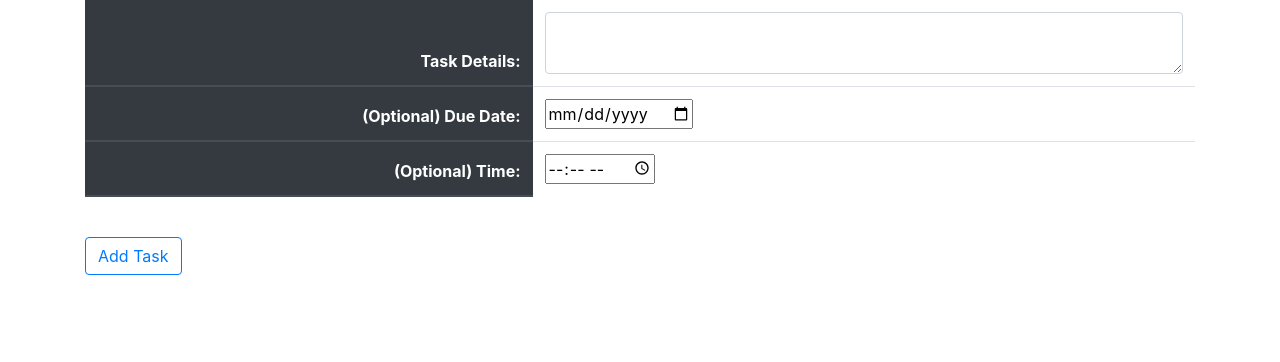
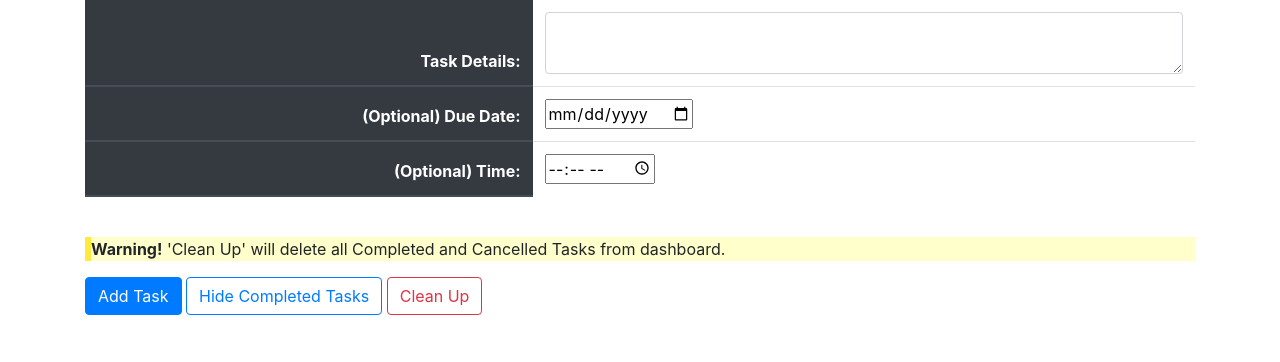
Before and after one commit to jschhie/Events-Assistant, a Flask app: page / in a window 1280 px wide. Shown: the part 214-576 px from the top of the page. Run offline with Flask 2, Linux system fonts and the light colour scheme; the visitor is signed in with stand-in values (Sample User, id 1); data comes from the database, SQL or seed files in the repository; data that the repository does not hold is empty; some libraries are stand-ins or nearby versions.

Commit message:
added Hide Tasks and Clean Up Buttons to Home Page

```diff
--- a/website/helpers.py
+++ b/website/helpers.py
@@ -34,7 +34,7 @@ def format_time(time) -> str:
 def format_date(task_due_date) -> str:
     date_obj = None
     if task_due_date:
-        # due date is given as YYYY-MM-DDD format
+        # due date is given as YYYY-MM-DD format
         month_index = int(task_due_date[5:7]) # int
         month = calendar.month_name[month_index] # str
         day = task_due_date[8:] # str
--- a/website/models.py
+++ b/website/models.py
@@ -7,6 +7,7 @@ class Task(db.Model):
     id = db.Column(db.Integer, primary_key=True)
     content = db.Column(db.String(200), nullable=False)
     due_date = db.Column(db.String(30)) # formatted str date (ex: Tuesday, April 05, 2022)
+    due_date_int = db.Column(db.String(20)) # YYYY-MM-DD str format
     time = db.Column(db.String(20)) # str type, account for untimed tasks
     user_id = db.Column(db.Integer, db.ForeignKey('user.id'))
     status = db.Column(db.String(30), default="Not Yet Started") # Statuses: Not Yet Started, In Progress, Completed, Cancelled
--- a/website/templates/home.html
+++ b/website/templates/home.html
@@ -90,8 +90,49 @@
 
     <br>
 
+    <style>
+    .warning {
+      background-color: #ffffcc;
+      border-left: 6px solid #ffeb3b;
+    }
+    </style>
+
+    <div class="warning">
+      <p>
+        <strong> Warning!</strong>
+        'Clean Up' will delete all Completed and Cancelled Tasks from dashboard.
+      </p>
+
+    </div>
+
     <div>
-      <button type="submit" class="btn btn-outline-primary">Add Task</button>
+      <button
+        type="submit"
+        class="btn btn-primary"
+        name="action"
+        value="Add Task"
+      >
+      Add Task
+      </button>
+
+      <button
+        type="submit"
+        class="btn btn-outline-primary"
+        name="action"
+        value="Hide Completed Tasks"
+      >
+      Hide Completed Tasks
+      </button>
+
+    <button
+      type="submit"
+      class="btn btn-outline-danger"
+      name="action"
+      value="Clean Up"
+    >
+      Clean Up
+    </button>
+
     </div>
 
     <br>
--- a/website/templates/update.html
+++ b/website/templates/update.html
@@ -84,7 +84,7 @@
     <div>
       <button
         type="submit"
-        class="btn btn-outline-primary"
+        class="btn btn-primary"
         name="action"
         value="Update"
       >
--- a/website/views.py
+++ b/website/views.py
@@ -3,6 +3,7 @@ from flask_login import current_user, login_required
 from . import db
 from .models import Task
 from .helpers import format_date, format_time # helper functions
+from sqlalchemy import or_
 
 views = Blueprint('views', __name__)
 
@@ -12,9 +13,25 @@ views = Blueprint('views', __name__)
 @login_required
 def home():
     if request.method == 'POST':
+        # Optionally hide Completed Tasks
+        if request.form['action'] == 'Hide Completed Tasks':
+            tasks = Task.query.filter_by(user_id=current_user.id).filter(Task.status != 'Completed').order_by(Task.due_date).all()
+            flash('Completed Tasks Hidden!', category='success')
+            return render_template('home.html', user=current_user, tasks=tasks)
+
+        # Optionallu delete Completed and Cancelled Tasks
+        if request.form['action'] == 'Clean Up':
+            unwanted_tasks = Task.query.filter_by(user_id=current_user.id).filter(or_(Task.status == 'Completed', Task.status == 'Cancelled')).all()
+            for task in unwanted_tasks:
+                db.session.delete(task)
+                db.session.commit()
+            flash('Completed and Cancelled Tasks Deleted!', category='success')
+            remaining_tasks = Task.query.filter_by(user_id=current_user.id).order_by(Task.due_date_int).all()
+            return render_template('home.html', user=current_user, tasks=remaining_tasks)
+
         # Collect data from submitted form
         content = request.form['content']
-        due_date = request.form['due_date']
+        due_date_int = request.form['due_date']
         time = request.form['time']
         new_time = format_time(time)
 
@@ -22,18 +39,21 @@ def home():
         if len(content.strip()) < 1:
             flash('Task is too short!', category='error')
         else:
-            due_date = format_date(due_date)
+            due_date = format_date(due_date_int)
             try:
-                new_task = Task(content=content, due_date=due_date, time=new_time, user_id=current_user.id)
+                new_task = Task(content=content,
+                                due_date=due_date,
+                                due_date_int=due_date_int,
+                                time=new_time,
+                                user_id=current_user.id)
                 db.session.add(new_task)
                 db.session.commit()
                 flash('New task added!', category='success')
-                return redirect('/') # redirect to Home page
             except:
                 flash('Error in adding new task.', category='error')
 
     # default action: display all tasks
-    tasks = Task.query.filter_by(user_id=current_user.id).order_by(Task.due_date).all()
+    tasks = Task.query.filter_by(user_id=current_user.id).order_by(Task.due_date_int, Task.time).all()
     return render_template('home.html', user=current_user, tasks=tasks)
 
 
@@ -71,6 +91,7 @@ def update(id):
             # Update Date and Time
             date_obj = request.form['due_date']
             updated_task.due_date = format_date(date_obj)
+            updated_task.due_date_int = date_obj
             if date_obj:
                 time = request.form['time']
                 updated_task.time = format_time(time)
```
Also changed, not shown: demos/Updated Home Page.png (added), demos/Updated Update Task Page.png (added), 3 other files.
